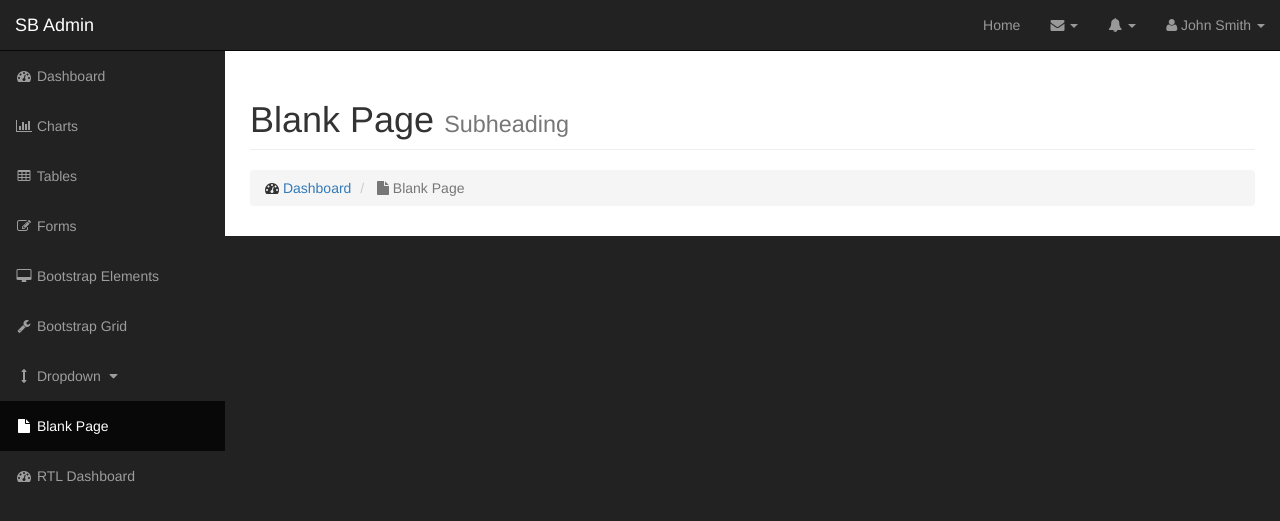
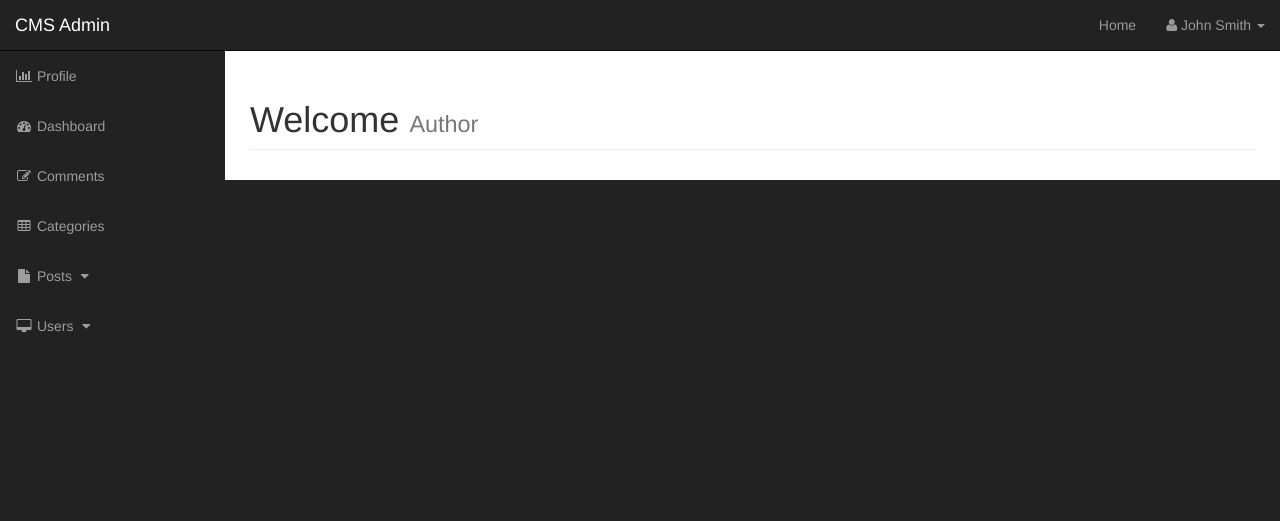
Before and after one commit to boroji/CMS, a PHP site: page /admin/index.php in a window 1280 px wide. Shown: the top 521 px of the page. Run offline with PHP 8.4, Linux system fonts and the light colour scheme; grey boxes labelled with a size stand in for pictures from a placeholder-image service; some libraries are stand-ins or nearby versions.

Commit message:
added mySQL database, added navigation and admin panel

```diff
--- a/admin/includes/nav.php
+++ b/admin/includes/nav.php
@@ -7,105 +7,16 @@
             <span class="icon-bar"></span>
             <span class="icon-bar"></span>
         </button>
-        <a class="navbar-brand" href="index.html">SB Admin</a>
+        <a class="navbar-brand" href="index.html">CMS Admin</a>
     </div>
     <!-- Top Menu Items -->
     <ul class="nav navbar-right top-nav">
         <li><a href="../index.php">Home</a></li>
         <li class="dropdown">
-            <a href="#" class="dropdown-toggle" data-toggle="dropdown"><i class="fa fa-envelope"></i> <b class="caret"></b></a>
-            <ul class="dropdown-menu message-dropdown">
-                <li class="message-preview">
-                    <a href="#">
-                        <div class="media">
-                            <span class="pull-left">
-                                <img class="media-object" src="http://placehold.it/50x50" alt="">
-                            </span>
-                            <div class="media-body">
-                                <h5 class="media-heading">
-                                    <strong>John Smith</strong>
-                                </h5>
-                                <p class="small text-muted"><i class="fa fa-clock-o"></i> Yesterday at 4:32 PM</p>
-                                <p>Lorem ipsum dolor sit amet, consectetur...</p>
-                            </div>
-                        </div>
-                    </a>
-                </li>
-                <li class="message-preview">
-                    <a href="#">
-                        <div class="media">
-                            <span class="pull-left">
-                                <img class="media-object" src="http://placehold.it/50x50" alt="">
-                            </span>
-                            <div class="media-body">
-                                <h5 class="media-heading">
-                                    <strong>John Smith</strong>
-                                </h5>
-                                <p class="small text-muted"><i class="fa fa-clock-o"></i> Yesterday at 4:32 PM</p>
-                                <p>Lorem ipsum dolor sit amet, consectetur...</p>
-                            </div>
-                        </div>
-                    </a>
-                </li>
-                <li class="message-preview">
-                    <a href="#">
-                        <div class="media">
-                            <span class="pull-left">
-                                <img class="media-object" src="http://placehold.it/50x50" alt="">
-                            </span>
-                            <div class="media-body">
-                                <h5 class="media-heading">
-                                    <strong>John Smith</strong>
-                                </h5>
-                                <p class="small text-muted"><i class="fa fa-clock-o"></i> Yesterday at 4:32 PM</p>
-                                <p>Lorem ipsum dolor sit amet, consectetur...</p>
-                            </div>
-                        </div>
-                    </a>
-                </li>
-                <li class="message-footer">
-                    <a href="#">Read All New Messages</a>
-                </li>
-            </ul>
-        </li>
-        <li class="dropdown">
-            <a href="#" class="dropdown-toggle" data-toggle="dropdown"><i class="fa fa-bell"></i> <b class="caret"></b></a>
-            <ul class="dropdown-menu alert-dropdown">
-                <li>
-                    <a href="#">Alert Name <span class="label label-default">Alert Badge</span></a>
-                </li>
-                <li>
-                    <a href="#">Alert Name <span class="label label-primary">Alert Badge</span></a>
-                </li>
-                <li>
-                    <a href="#">Alert Name <span class="label label-success">Alert Badge</span></a>
-                </li>
-                <li>
-                    <a href="#">Alert Name <span class="label label-info">Alert Badge</span></a>
-                </li>
-                <li>
-                    <a href="#">Alert Name <span class="label label-warning">Alert Badge</span></a>
-                </li>
-                <li>
-                    <a href="#">Alert Name <span class="label label-danger">Alert Badge</span></a>
-                </li>
-                <li class="divider"></li>
-                <li>
-                    <a href="#">View All</a>
-                </li>
-            </ul>
-        </li>
-        <li class="dropdown">
             <a href="#" class="dropdown-toggle" data-toggle="dropdown"><i class="fa fa-user"></i> John Smith <b class="caret"></b></a>
             <ul class="dropdown-menu">
                 <li>
                     <a href="#"><i class="fa fa-fw fa-user"></i> Profile</a>
-                </li>
-                <li>
-                    <a href="#"><i class="fa fa-fw fa-envelope"></i> Inbox</a>
-                </li>
-                <li>
-                    <a href="#"><i class="fa fa-fw fa-gear"></i> Settings</a>
                 </li>
                 <li class="divider"></li>
                 <li>
@@ -118,40 +29,40 @@
     <div class="collapse navbar-collapse navbar-ex1-collapse">
         <ul class="nav navbar-nav side-nav">
             <li>
+                <a href="charts.html"><i class="fa fa-fw fa-bar-chart-o"></i> Profile</a>
+            </li>
+            <li>
                 <a href="index.html"><i class="fa fa-fw fa-dashboard"></i> Dashboard</a>
             </li>
             <li>
-                <a href="charts.html"><i class="fa fa-fw fa-bar-chart-o"></i> Charts</a>
+                <a href="forms.html"><i class="fa fa-fw fa-edit"></i> Comments</a>
             </li>
             <li>
-                <a href="tables.html"><i class="fa fa-fw fa-table"></i> Tables</a>
+                <a href="tables.html"><i class="fa fa-fw fa-table"></i> Categories</a>
             </li>
             <li>
-                <a href="forms.html"><i class="fa fa-fw fa-edit"></i> Forms</a>
-            </li>
-            <li>
-                <a href="bootstrap-elements.html"><i class="fa fa-fw fa-desktop"></i> Bootstrap Elements</a>
-            </li>
-            <li>
-                <a href="bootstrap-grid.html"><i class="fa fa-fw fa-wrench"></i> Bootstrap Grid</a>
-            </li>
-            <li>
-                <a href="javascript:;" data-toggle="collapse" data-target="#demo"><i class="fa fa-fw fa-arrows-v"></i> Dropdown <i class="fa fa-fw fa-caret-down"></i></a>
-                <ul id="demo" class="collapse">
+                <a href="javascript:;" data-toggle="collapse" data-target="#posts_dropdown"><i class="fa fa-fw fa-file"></i> Posts <i class="fa fa-fw fa-caret-down"></i></a>
+                <ul id="posts_dropdown" class="collapse">
                     <li>
-                        <a href="#">Dropdown Item</a>
+                        <a href="#">View Posts</a>
                     </li>
                     <li>
-                        <a href="#">Dropdown Item</a>
+                        <a href="#">Add Posts</a>
                     </li>
                 </ul>
             </li>
-            <li class="active">
-                <a href="blank-page.html"><i class="fa fa-fw fa-file"></i> Blank Page</a>
+            <li>
+                <a href="javascript:;" data-toggle="collapse" data-target="#users_dropdown"><i class="fa fa-fw fa-desktop"></i> Users <i class="fa fa-fw fa-caret-down"></i></a>
+                <ul id="users_dropdown" class="collapse">
+                    <li>
+                        <a href="#">Link 1</a>
+                    </li>
+                    <li>
+                        <a href="#">Link 1</a>
+                    </li>
+                </ul>
             </li>
-            <li>
-                <a href="index-rtl.html"><i class="fa fa-fw fa-dashboard"></i> RTL Dashboard</a>
-            </li>
+
         </ul>
     </div>
     <!-- /.navbar-collapse -->
--- a/admin/index.php
+++ b/admin/index.php
@@ -13,17 +13,9 @@
             <div class="row">
                 <div class="col-lg-12">
                     <h1 class="page-header">
-                        Blank Page
-                        <small>Subheading</small>
+                        Welcome
+                        <small>Author</small>
                     </h1>
-                    <ol class="breadcrumb">
-                        <li>
-                            <i class="fa fa-dashboard"></i> <a href="index.html">Dashboard</a>
-                        </li>
-                        <li class="active">
-                            <i class="fa fa-file"></i> Blank Page
-                        </li>
-                    </ol>
                 </div>
             </div>
             <!-- /.row -->
```
Also changed, not shown: cms.sql (added, +105 -0 lines).
